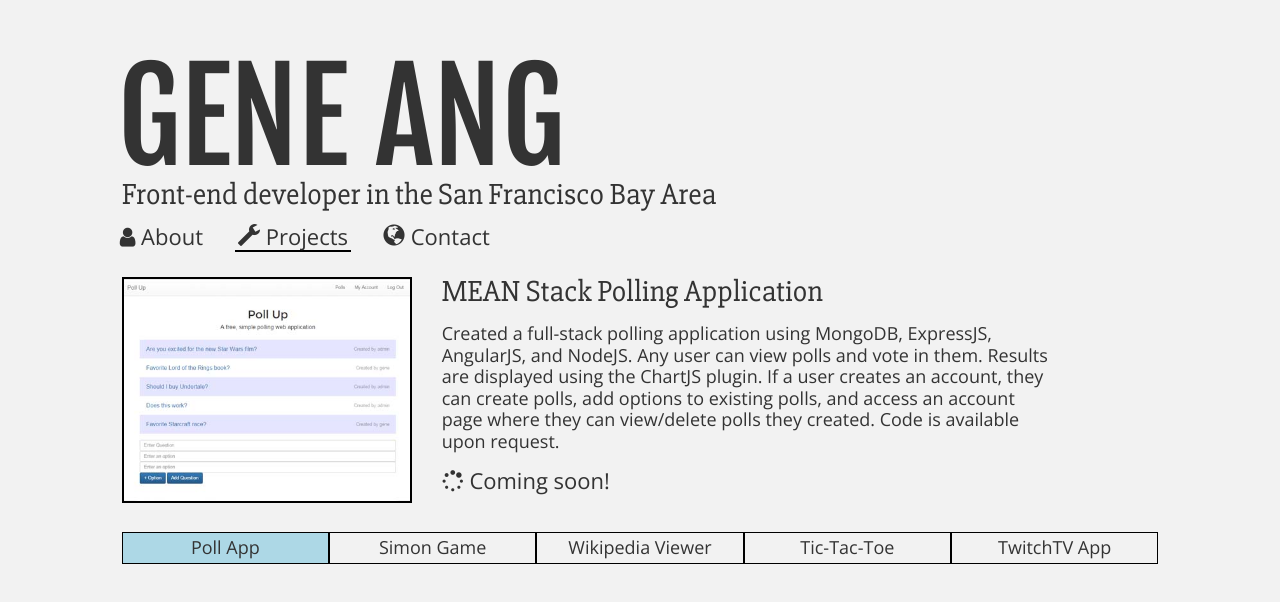
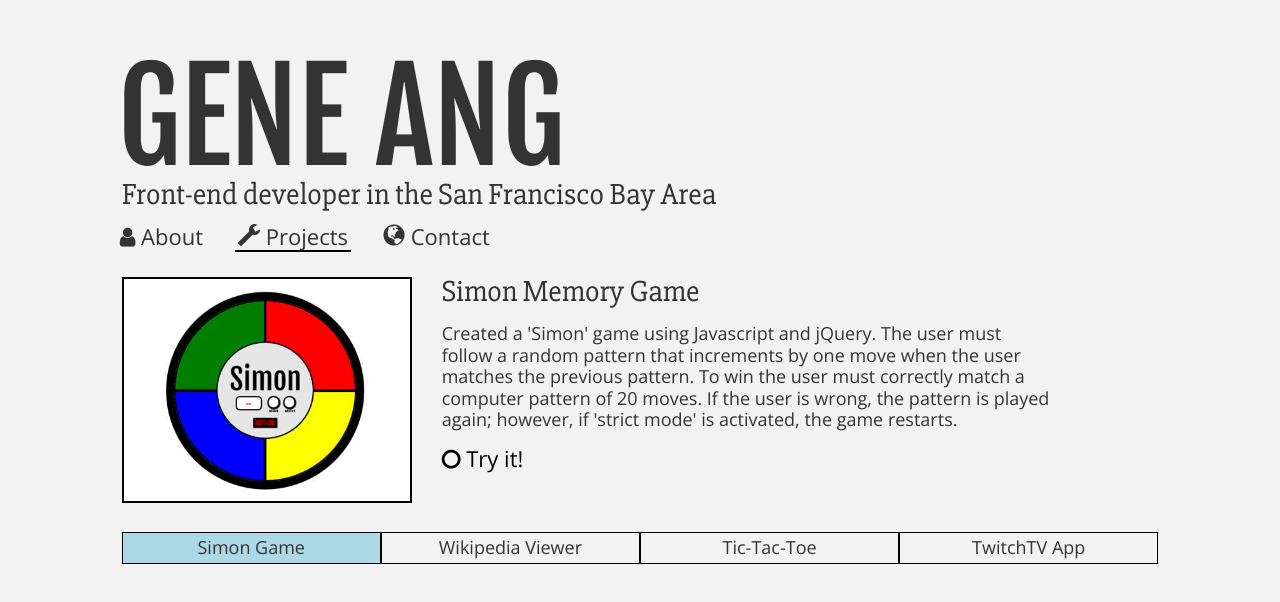
Before and after one commit to thebluegene/thebluegene.github.io, a plain HTML site: page index.html in a window 1280 px wide. Both pictures are taken after a click on the item "Projects". Drawn offline with nearby package versions, Linux system fonts and the light colour scheme.

Commit message:
Version 1.1.7
Removed Polling App project.

```diff
--- a/index.html
+++ b/index.html
@@ -62,18 +62,6 @@
 
 				<div class = 'carousel-inner' role='listbox'>
 
-					<div id='Poll_App' class='item active'>
-						<div class = 'col-sm-offset-1 col-sm-3'>
-							<img src="images/poll.jpg" alt='Polling app image'>
-						</div>
-						<div class = 'describe-buffer col-sm-7 col-lg-6'>
-							<h2>MEAN Stack Polling Application</h2>
-							<br />
-							<p>Created a full-stack polling application using MongoDB, ExpressJS, AngularJS, and NodeJS. Any user can view polls and vote in them. Results are displayed using the ChartJS plugin. If a user creates an account, they can create polls, add options to existing polls, and access an account page where they can view/delete polls they created. Code is available upon request.</p>
-							<br />
-							<h4><i class="fa fa-spinner"></i> Coming soon!</h4>
-						</div>
-					</div>
 
 					<div id='Simon_Game' class='item'>
 						<div class = 'col-sm-offset-1 col-sm-3'>
--- a/main.js
+++ b/main.js
@@ -34,7 +34,7 @@ $(function(){
 			$('.project-list').show();
 			$('#projects .item').removeClass('active');
 			//First selected proejct
-			$('#Poll_App').addClass('active');
+			$('#Simon_Game').addClass('active');
 			$('#subtitle').show();
 		}
 	}
@@ -92,7 +92,7 @@ $(function(){
 		$('.project-list li').removeClass('selected');
 
 		//This is the first project
-		$('.project-list .Poll_App').addClass('selected');
+		$('.project-list .Simon_Game').addClass('selected');
 		windowBehavior();
 	});
 
--- a/style.css
+++ b/style.css
@@ -165,7 +165,7 @@ a:hover{
 	text-align: center;
 	border: 1px solid black;
 	margin: 0;
-	width: 20%; /* Change this if you add another project to project list*/
+	width: 25%; /* Change this if you add another project to project list*/
 	display: inline-block;
 	padding: 4px 0 4px 0;
 }
```
